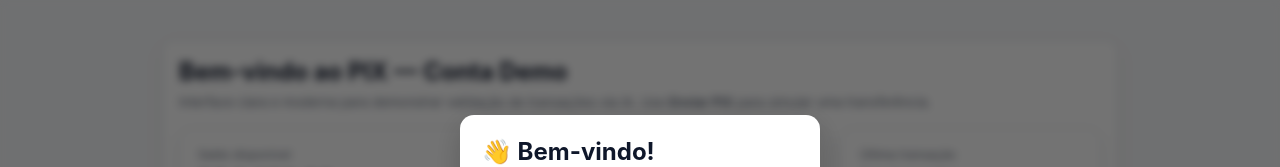
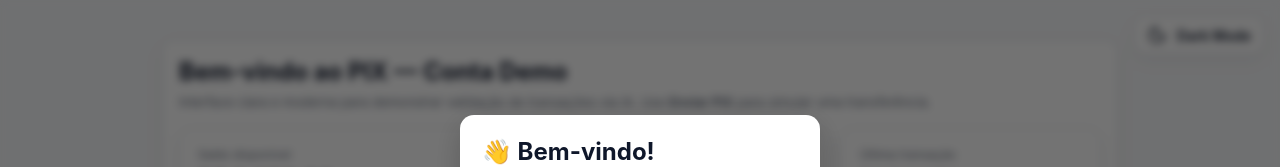
Before and after one commit to 1Kronovi1/pix_ai, a React (Create React App) app in the folder frontend/: page / in a window 1280 px wide. Shown: the top 167 px of the page. Built offline with nearby package versions, Linux system fonts and the light colour scheme; no server answers.

Commit message:
DARKMODE implementado

```diff
--- a/frontend/src/App.jsx
+++ b/frontend/src/App.jsx
@@ -10,6 +10,7 @@
 import WelcomeModal from "./components/WelcomeModal";
 import BottomMenu from "./components/BottomMenu";
 import "./index.css";
+import Navbar from "./components/Navbar";
 
 export default function App() {
   const [showModal, setShowModal] = useState(false);
@@ -33,7 +34,7 @@
 
         {/* Modal diretamente aqui */}
         {showModal && <WelcomeModal onClose={closeModal} />}
-
+        <Navbar />
         <Routes>
           <Route path="/" element={<Home />} />
           <Route path="/enviar" element={<EnviarPix />} />
--- a/frontend/src/components/Navbar.jsx
+++ b/frontend/src/components/Navbar.jsx
@@ -1,15 +1,53 @@
 // src/components/Navbar.jsx
-import { NavLink } from "react-router-dom";
+import { useEffect, useState } from "react";
+import { Moon, Sun } from "lucide-react";
 
-export default function Navbar(){
+export default function Navbar() {
+  const [dark, setDark] = useState(false);
+
+  // Carrega preferência salva
+  useEffect(() => {
+    const saved = localStorage.getItem("theme_mode");
+    if (saved === "dark") {
+      setDark(true);
+      document.documentElement.classList.add("dark");
+    }
+  }, []);
+
+  // Aplica tema quando trocar
+  useEffect(() => {
+    if (dark) {
+      document.documentElement.classList.add("dark");
+      localStorage.setItem("theme_mode", "dark");
+    } else {
+      document.documentElement.classList.remove("dark");
+      localStorage.setItem("theme_mode", "light");
+    }
+  }, [dark]);
+
   return (
-    <div className="navbar">
-      <div className="brand">PIX AI — Simulador</div>
-      <div className="navlinks">
-        <NavLink to="/" end className={({isActive})=> isActive ? "active" : ""}>Início</NavLink>
-        <NavLink to="/enviar" className={({isActive})=> isActive ? "active" : ""}>Enviar PIX</NavLink>
-        <NavLink to="/historico" className={({isActive})=> isActive ? "active" : ""}>Histórico</NavLink>
-      </div>
+    <div
+      style={{
+        position: "fixed",
+        top: 16,
+        right: 16,
+        zIndex: 2000,
+        background: "var(--card)",
+        border: "1px solid var(--border)",
+        borderRadius: 12,
+        padding: "8px 12px",
+        boxShadow: "var(--shadow)",
+        display: "flex",
+        alignItems: "center",
+        gap: 10,
+        cursor: "pointer"
+      }}
+      onClick={() => setDark((v) => !v)}
+    >
+      {dark ? <Sun size={20} /> : <Moon size={20} />}
+      <span style={{ fontSize: 14, fontWeight: 600 }}>
+        {dark ? "Light Mode" : "Dark Mode"}
+      </span>
     </div>
   );
 }
--- a/frontend/src/index.css
+++ b/frontend/src/index.css
@@ -90,3 +90,29 @@
 .modal .foot { display:flex; gap:8px; margin-top:12px; }
 .result-ok { color: var(--accent); font-weight:700; }
 .result-bad { color: var(--danger); font-weight:700; }
+
+/* ---------------- DARK MODE ---------------- */
+html.dark {
+  --bg: #0f172a;
+  --card: #1e293b;
+  --muted: #cbd5e1;
+  --primary: #34d399;
+  --accent: #10b981;
+  --danger: #f87171;
+  --border: #334155;
+  color: #f1f5f9;
+}
+
+html.dark body {
+  background: var(--bg);
+  color: #f1f5f9;
+}
+
+html.dark .card {
+  background: var(--card);
+}
+
+html.dark .navbar,
+html.dark .modal {
+  background: var(--card);
+}
```
